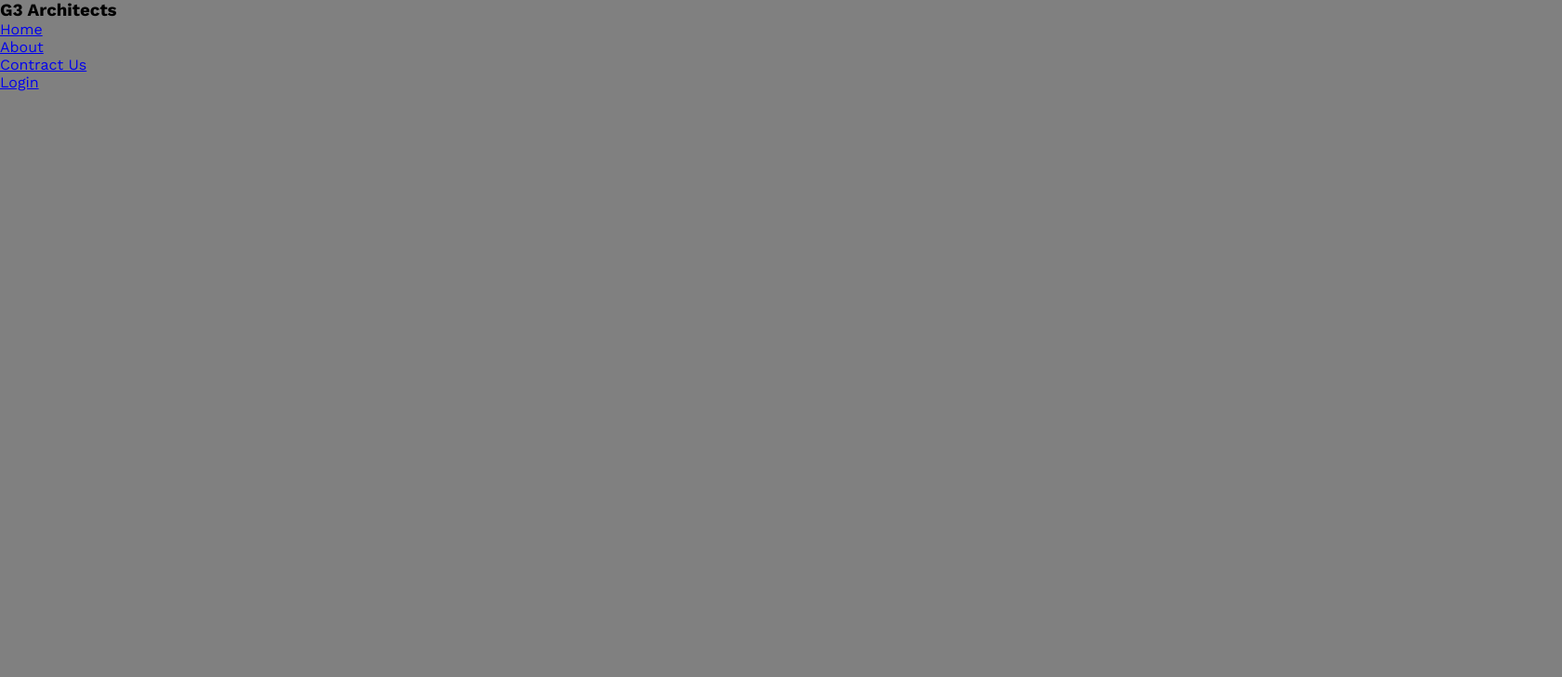
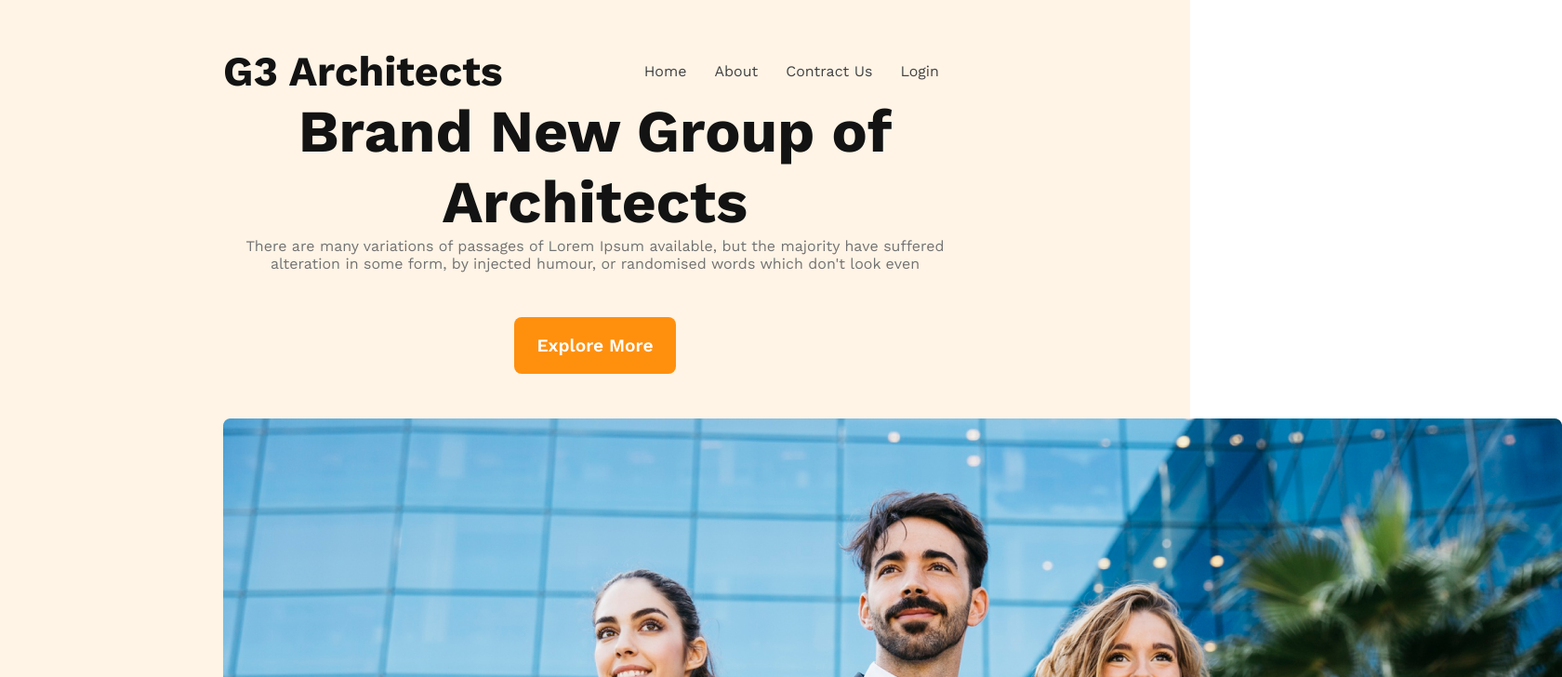
Before and after one commit to rabby-web/architects, a plain HTML site: page index.html in a window 1280 px wide. Shown: the top 728 px of the page at 93% size, 1680 px wide, since content can reach past the window. Drawn offline with nearby package versions, Linux system fonts and the light colour scheme.

Commit message:
banner style complete

```diff
--- a/index.html
+++ b/index.html
@@ -11,7 +11,7 @@
     <!-- header -->
     <header>
       <nav>
-        <h3>G3 Architects</h3>
+        <h3 class="nav-title">G3 Architects</h3>
         <ul>
           <li><a href="#">Home</a></li>
           <li><a href="#">About</a></li>
@@ -19,6 +19,19 @@
           <li><a href="#">Login</a></li>
         </ul>
       </nav>
+      <!-- banner -->
+      <div class="banner">
+        <div class="banner-content">
+          <h1 class="banner-title">Brand New Group of Architects</h1>
+          <p class="banner-description">
+            There are many variations of passages of Lorem Ipsum available, but
+            the majority have suffered alteration in some form, by injected
+            humour, or randomised words which don't look even
+          </p>
+          <button class="btn-primary">Explore More</button>
+        </div>
+        <img src="./images/banner.png" alt="" />
+      </div>
     </header>
     <!-- /header -->
   </body>
--- a/styles/style.css
+++ b/styles/style.css
@@ -4,6 +4,66 @@
     margin: 0;
     padding: 0;
     box-sizing: border-box;
-    background-color: gray;
     font-family: 'Work Sans', sans-serif;
 }
+
+.btn-primary{
+    border-radius: 8px;
+    background: #FF900E;
+    color: #FFF;
+    text-align: center;
+    font-family: Work Sans;
+    font-size: 1.2rem;
+    font-weight: 600;
+    border: none;
+    padding: 1.2rem 1.5rem;
+    margin: 3rem 0;
+}
+/* ---------header--------- */
+header{
+    background-color: rgba(255, 144, 14, 0.10);
+    padding: 50px 240px;
+}
+nav{
+    display: flex;
+    align-items: center;
+    justify-content: space-between;
+}
+nav > ul{
+    display: flex;
+}
+nav li{
+    list-style: none;
+    margin-right: 30px;
+}
+nav li a{
+    text-decoration: none;
+    color: #424242;
+}
+.nav-title{
+    color:  #131313;
+    font-size: 2.8rem;
+    font-weight: 700;
+}
+/* banner */
+.banner-title{
+    color: #131313;
+    text-align: center;
+    font-family: Work Sans;
+    font-size: 4rem;
+    font-weight: 700;
+}
+.banner-description{
+    color:  #727272;
+    text-align: center;
+    font-family: Work Sans;
+    font-size: 1rem;
+    font-style: normal;
+    font-weight: 400;
+}
+.banner-content{
+    max-width: 800px;
+    text-align: center;
+    margin: 0 auto;
+}
+/* ---------/header--------- */
```
